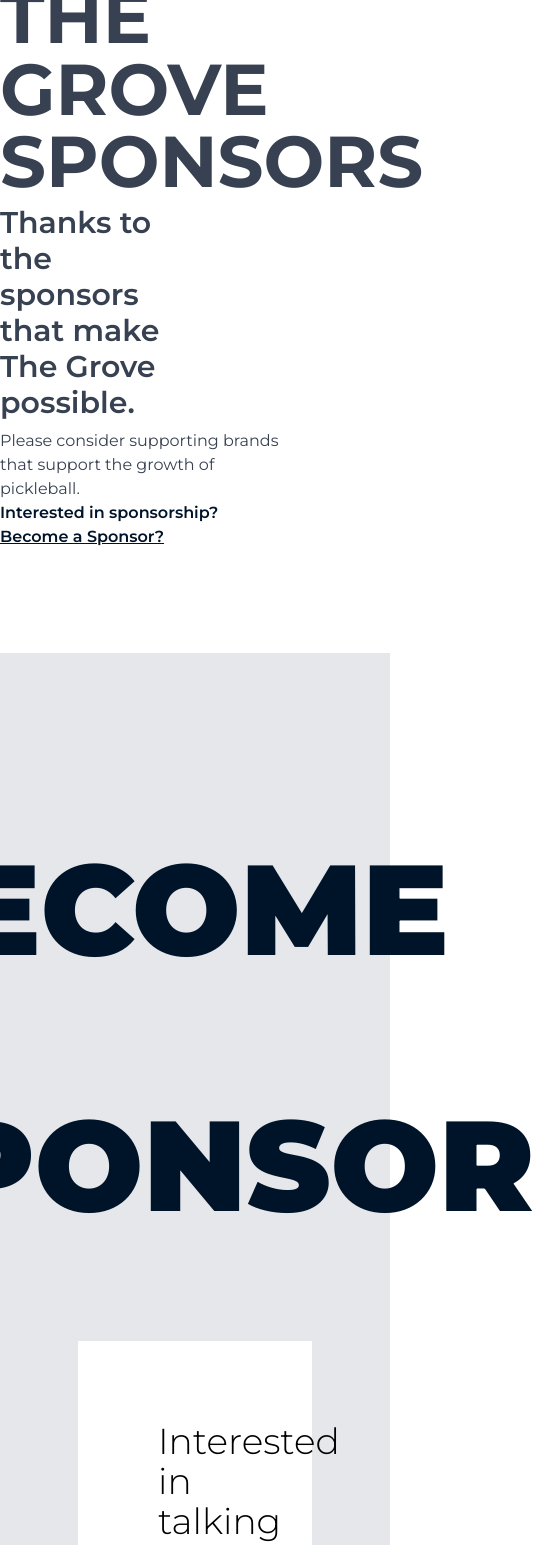
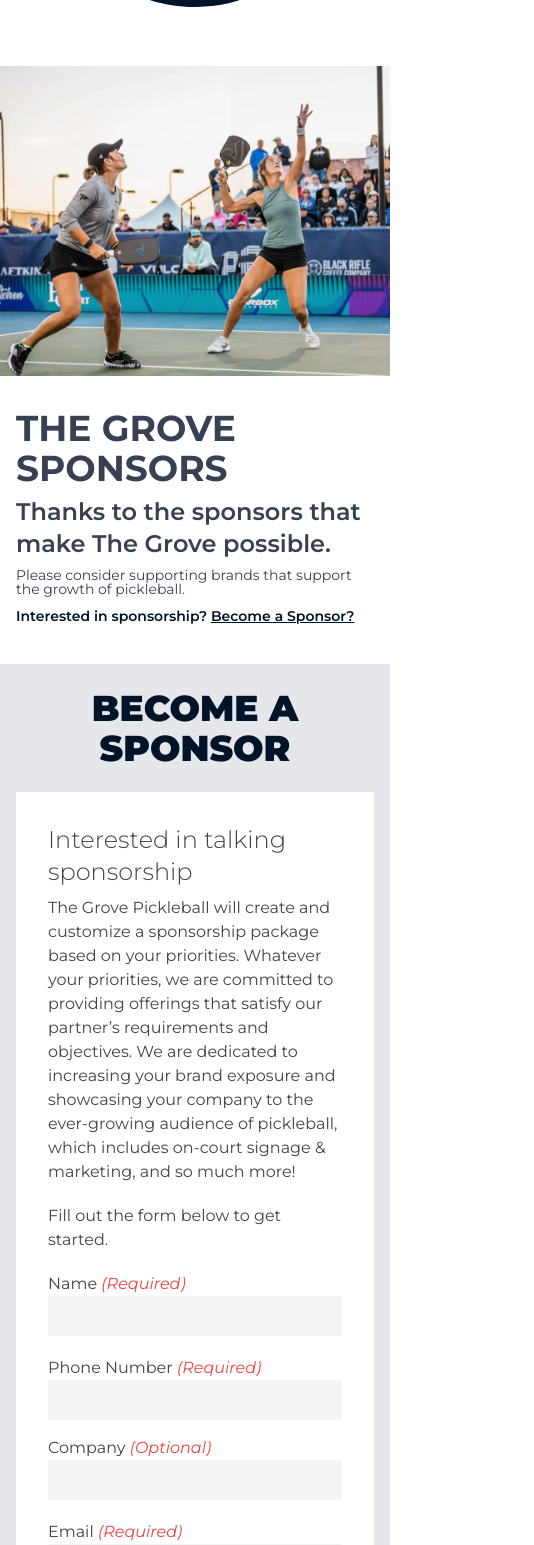
Before and after one commit to fardeenes7/grove-client, a Next.js app: page /sponsorship in a window 390 px wide. Shown: the part 432-1977 px from the top of the page, 534 px wide, since content can reach past the window. Built offline with nearby package versions, Linux system fonts and the light colour scheme.

Commit message:
added fully responsive over 4 screens

```diff
--- a/src/app/components/SubscribeCTA.jsx
+++ b/src/app/components/SubscribeCTA.jsx
@@ -9,14 +9,14 @@
   const [isOpen, setIsOpen] = useState(false);
   return (
     <div className="container mx-auto">
-      <div className="flex flex-col md:flex-row items-center justify-around px-6 py-4 lg:py-16 mx-10 lg:mx-32">
+      <div className="flex flex-col md:flex-row items-center justify-around px-6 py-4 md:py-14 lg:py-16 md:mx-10 lg:mx-32">
         <div className="flex flex-col items-center md:flex-row text-white mb-4 md:mb-0">
           <Image alt="" src={SunShape} />
           <div className="ml-5 flex flex-col">
-            <h2 className="font-black text-2xl md:text-5xl">
+            <h2 className="font-black text-xl md:text-2xl lg:text-5xl">
               SUBSCRIBE & STAY UPDATED!
             </h2>
-            <p className="font-bold text-xl md:text-4xl italic tracking-widest">
+            <p className="font-bold text-xl md:text-2xl lg:text-4xl italic tracking-widest">
               COMING FEBRUARY 2024
             </p>
           </div>
--- a/src/app/layout.jsx
+++ b/src/app/layout.jsx
@@ -1,10 +1,7 @@
-
 import Footer from "./components/Footer";
 import Header from "./components/Header";
 import "./globals.css";
 import Head from "next/head";
-
-
 
 export const metadata = {
   title: "The Grove",
@@ -17,14 +14,20 @@
       <Head>
         <title>{metadata.title}</title>
         <meta name="description" content={metadata.description}></meta>
-      <link rel="preconnect" href="https://fonts.googleapis.com"/>
-      <link rel="preconnect" href="https://fonts.gstatic.com" crossorigin/>
-      <link href="https://fonts.googleapis.com/css2?family=Montserrat:ital,wght@0,100;0,200;0,300;0,400;0,500;0,600;0,700;0,800;0,900;1,100;1,200;1,300;1,400;1,500;1,600;1,700;1,800;1,900&display=swap" rel="stylesheet"/>
-      <link rel="preconnect" href="https://fonts.googleapis.com"/>
-      <link rel="preconnect" href="https://fonts.gstatic.com" crossorigin/>
-      <link href="https://fonts.googleapis.com/css2?family=Montserrat:ital,wght@0,100;0,200;0,300;0,400;0,500;0,600;0,700;0,800;0,900;1,100;1,200;1,300;1,400;1,500;1,600;1,700;1,800;1,900&family=Space+Grotesk:wght@300;400;500;600;700&display=swap" rel="stylesheet"/>
+        <link rel="preconnect" href="https://fonts.googleapis.com" />
+        <link rel="preconnect" href="https://fonts.gstatic.com" crossorigin />
+        <link
+          href="https://fonts.googleapis.com/css2?family=Montserrat:ital,wght@0,100;0,200;0,300;0,400;0,500;0,600;0,700;0,800;0,900;1,100;1,200;1,300;1,400;1,500;1,600;1,700;1,800;1,900&display=swap"
+          rel="stylesheet"
+        />
+        <link rel="preconnect" href="https://fonts.googleapis.com" />
+        <link rel="preconnect" href="https://fonts.gstatic.com" crossorigin />
+        <link
+          href="https://fonts.googleapis.com/css2?family=Montserrat:ital,wght@0,100;0,200;0,300;0,400;0,500;0,600;0,700;0,800;0,900;1,100;1,200;1,300;1,400;1,500;1,600;1,700;1,800;1,900&family=Space+Grotesk:wght@300;400;500;600;700&display=swap"
+          rel="stylesheet"
+        />
       </Head>
-          <body>
+      <body className="overflow-x-hidden">
         <Header />
         {children}
         <Footer />
--- a/src/app/sponsorship/page.jsx
+++ b/src/app/sponsorship/page.jsx
@@ -9,19 +9,22 @@
   return (
     <>
       {/* landing page section */}
-      <div className="flex py-10 items-start">
-        <div className="flex flex-1 flex-col">
-          <div className="w-2/3">
-            <Image src={WelcomeImg} alt="" />
-            <h1 className="text-gray-700 font-bold text-7xl">
+      <div className="flex flex-col md:flex-row 2xl:py-10 md:items-center lg:items-start 2xl:items-start">
+        <div className="flex flex-1 flex-col items-center md:items-end 2xl:mr-10">
+          <div className="w-full 2xl:w-2/3 sm:min-h-[50vh]">
+            <Image src={WelcomeImg} alt="" className="w-full lg:w-3/4" />
+            <div className="hidden md:hidden md:pl-16 lg:-mt-8 lg:flex flex-col ">
+              <h1 className="text-gray-700 font-bold text-4xl md:text-5xl 2xl:text-7xl">
                 THE GROVE SPONSORS
               </h1>
-            <h2 className="text-3xl font-semibold w-2/3 my-2 text-gray-700">Thanks to the sponsors that make The Grove possible.</h2>
-            <p className="text-base font-normal text-gray-700">
+              <h2 className="text-2xl md:text-3xl font-semibold my-2 md:my-4 text-gray-700">
+                Thanks to the sponsors that make The Grove possible.
+              </h2>
+              <p className="text-sm md:text-lg leading-none font-normal text-gray-700 my-2 md:my-3">
                 Please consider supporting brands that support the growth of
                 pickleball.
               </p>
-            <span className="text-base font-semibold text-primary my-2">
+              <span className="text-sm md:text-base font-semibold text-primary my-2">
                 Interested in sponsorship?{" "}
                 <Link className="underline" href="/sponsorship">
                   Become a Sponsor?
@@ -29,74 +32,110 @@
               </span>
             </div>
           </div>
-        <div className="flex-1">
-          <Image src={SponsorImg} alt="" className="-mr-10"/>
+        </div>
+        <div className="flex-1 my-4 md:mt-0">
+          <Image
+            src={SponsorImg}
+            alt=""
+            className="w-full h-full object-cover"
+          />
         </div>
       </div>
+      <div className="lg:hidden md:flex flex-col items-center justify-center p-4">
+        <h1 className="text-gray-700 font-bold text-4xl md:text-5xl lg:text-7xl">
+          THE GROVE SPONSORS
+        </h1>
+        <h2 className="text-2xl md:text-3xl font-semibold my-2 md:my-4 text-gray-700">
+          Thanks to the sponsors that make The Grove possible.
+        </h2>
+        <p className="text-sm md:text-lg leading-none font-normal text-gray-700 my-2 md:my-3">
+          Please consider supporting brands that support the growth of
+          pickleball.
+        </p>
+        <span className="text-sm md:text-base font-semibold text-primary my-2">
+          Interested in sponsorship?{" "}
+          <Link className="underline" href="/sponsorship">
+            Become a Sponsor?
+          </Link>
+        </span>
+      </div>
 
-      <div className="relative bg-gray-200 mt-16">
-      <div className="flex flex-col items-center">
-      <h1 className="text-9xl font-black mb-4 uppercase text-primary pt-48 pb-24">
+      <div className="relative bg-gray-200 mt-5 lg:mt-16">
+        <div className="flex flex-col items-center relative z-10 px-4 md:px-0">
+          <h1 className="text-4xl text-center md:text-5xl 2xl:text-9xl font-black 2xl:mb-4 uppercase text-primary py-6 md:py-8 lg:py-14 2xl:pt-48 2xl:pb-24">
             Become a Sponsor
           </h1>
-        <div className="inline-block w-3/5 mx-auto bg-white p-20 -mb-20 relative z-10">
-          <h2 className="text-4xl font-light">Interested in talking sponsorship</h2>
-          <p className="text-lg font-normal my-2">
-            The Grove Pickleball will create and customize a sponsorship package
-            based on your priorities. Whatever your priorities, we are committed
-            to providing offerings that satisfy our partner’s requirements and
-            objectives. We are dedicated to increasing your brand exposure and
-            showcasing your company to the ever-growing audience of pickleball,
-            which includes on-court signage & marketing, and so much more!
+          <div className="inline-block w-full md:w-3/5 mx-auto bg-white p-8 md:p-20 -mb-20 relative z-10">
+            <h2 className="text-2xl md:text-4xl font-light text-myGray">
+              Interested in talking sponsorship
+            </h2>
+            <p className="text-base md:text-lg font-normal my-2 text-myGray">
+              The Grove Pickleball will create and customize a sponsorship
+              package based on your priorities. Whatever your priorities, we are
+              committed to providing offerings that satisfy our partner’s
+              requirements and objectives. We are dedicated to increasing your
+              brand exposure and showcasing your company to the ever-growing
+              audience of pickleball, which includes on-court signage &
+              marketing, and so much more!
             </p>
-          <p className="text-lg font-normal my-5 text-gray-600">Fill out the form below to get started.</p>
-          <form className="flex flex-col">
-            <div className="flex">
-                <div className="flex-1 flex flex-col gap-5 w-full mr-2">
-                <label>Name <span className="italic text-red-500">{"(Required)"}</span>
+            <p className="text-base md:text-lg font-normal my-5 text-myGray">
+              Fill out the form below to get started.
+            </p>
+            <form className="flex flex-col text-myGray">
+              <div className="flex flex-col lg:flex-row space-y-4 lg:space-y-0 lg lg:space-x-4">
+                <div className="flex-1 flex flex-col w-full">
+                  <label>
+                    Name{" "}
+                    <span className="italic text-red-500">{"(Required)"}</span>
+                  </label>
+                  <input
+                    type="text"
+                    className="px-4 py-2 bg-gray-100 rounded-sm mb-5"
+                  />
+                  <label>
+                    Phone Number{" "}
+                    <span className="italic text-red-500">{"(Required)"}</span>
                   </label>
                   <input
                     type="text"
                     className="px-4 py-2 bg-gray-100 rounded-sm"
                   />
-                <label>Phone Number <span className="italic text-red-500">{"(Required)"}</span></label>
+                </div>
+                <div className="flex-1 flex flex-col w-full">
+                  <label>
+                    Company{" "}
+                    <span className="italic text-red-500">{"(Optional)"}</span>
+                  </label>
                   <input
                     type="text"
-                    className="px-4 py-2 bg-gray-100 rounded-sm"
+                    className="px-4 py-2 bg-gray-100 rounded-sm mb-5"
                   />
-                </div>
-                <div className="flex-1 flex flex-col gap-5 w-full ml-2">
-                <label>Company <span className="italic text-red-500">{"(Optional)"}</span></label>
-                <input
-                    type="text"
-                    className="px-4 py-2 bg-gray-100 rounded-sm"
-                />
-                <label>Email <span className="italic text-red-500">{"(Required)"}</span></label>
+                  <label>
+                    Email{" "}
+                    <span className="italic text-red-500">{"(Required)"}</span>
+                  </label>
                   <input
                     type="text"
                     className="px-4 py-2 bg-gray-100 rounded-sm"
                   />
                 </div>
               </div>
-            <label className="my-2">What are you looking for?</label>
-            <textarea
-              className="px-4 py-2 bg-gray-100 rounded-sm w-full my-2"
-            ></textarea>
+              <label className="mt-5">What are you looking for?</label>
+              <textarea className="px-4 py-4 bg-gray-100 rounded-sm w-full"></textarea>
               <button
                 type="submit"
                 className="p-4 bg-blue-700 text-white w-24 mt-8 rounded-md"
               >
                 Submit
               </button>
-
             </form>
           </div>
         </div>
-
       </div>
       <div className="w-full h-16 bg-white"></div>
       <div className="relative w-full overflow-hidden">
-        <Image src={BatImg} alt="" className="" />
+        <div className="absolute inset-0 bg-black opacity-50"></div>
+        <Image src={BatImg} alt="" className="w-full h-full object-cover" />
       </div>
     </>
   );
--- a/tailwind.config.js
+++ b/tailwind.config.js
@@ -8,26 +8,28 @@
   theme: {
     extend: {
       colors: {
-        primary: '#001429',
-        secondary: '#329BEC',
+        primary: "#001429",
+        secondary: "#329BEC",
+        myGray: "#444444",
       },
       screens: {
-        'xs': '480px',
-        'sm': '640px',
-        'md': '768px',
-        'lg': '1024px',
-        'xl': '1280px',
-        '2xl': '1536px',
+        xs: "480px",
+        sm: "640px",
+        md: "768px",
+        lg: "1024px",
+        xl: "1280px",
+        "2xl": "1536px",
       },
       whitespace: {
-        'pre-line': 'pre-line',
+        "pre-line": "pre-line",
       },
       fontFamily: {
-        'sans': ['Montserrat', 'sans-serif'],
-        'space': ['Space Grotesk', 'sans-serif']
+        sans: ["Montserrat", "sans-serif"],
+        space: ["Space Grotesk", "sans-serif"],
       },
       boxShadow: {
-        'custom-shadow': '0px 5px 15px 0px #252C6126, 0px 2px 4px 0px #8890C233',
+        "custom-shadow":
+          "0px 5px 15px 0px #252C6126, 0px 2px 4px 0px #8890C233",
       },
     },
   },
```
Also changed, not shown: src/app/components/Footer.jsx (+4 -4 lines), src/app/components/Front.jsx (+12 -8 lines), src/app/components/Navbar.jsx (+13 -9 lines), src/app/components/Subscribe.jsx (+6 -6 lines), public/Vector.svg (renamed from public/assets/Vector.svg). Lines whose indentation alone changed are shown as unchanged.
